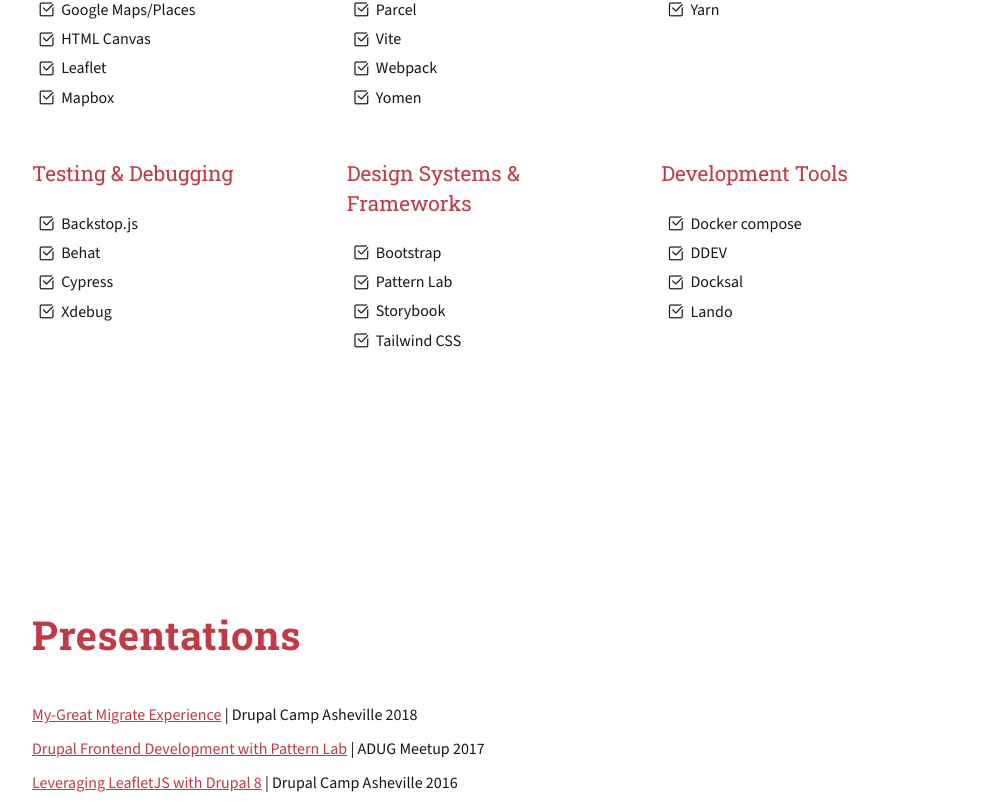
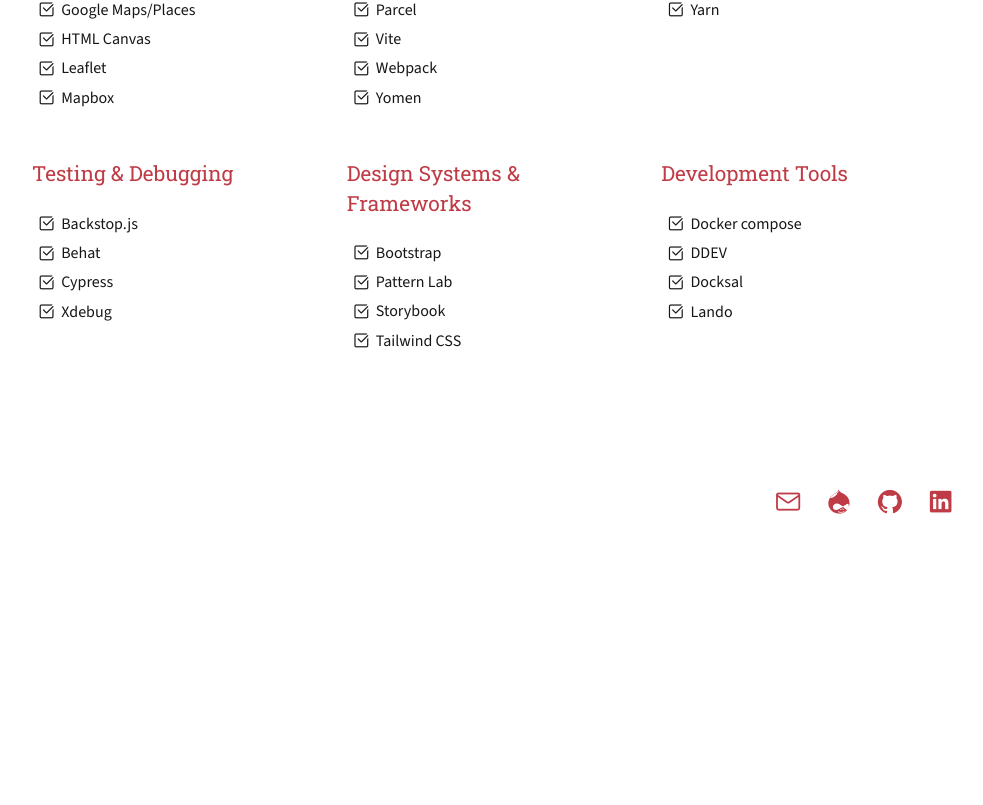
Before and after one commit to kalevitan/kylelevitan, a Next.js app: page / in a window 1280 px wide. Shown: the part 3042-3847 px from the top of the page, without its empty margins (144-1127 px from the left). After the commit the page ends 3581 px from the top, so only its background shows below. Built offline with nearby package versions, Linux system fonts and the light colour scheme.

Commit message:
Remove presentations, refine project descriptions

```diff
--- a/app/components/portfolio/projects.json
+++ b/app/components/portfolio/projects.json
@@ -32,17 +32,8 @@
     "link": "http://hencorepro.com/"
   },
   {
-    "name": "Craft Brew",
-    "description": "Craft Brew was a prototype web application that allowed users to search for breweries by city and state. Users can also view details about each brewery, including the brewery's name, address, phone number, and website.",
-    "features": [
-      "Design",
-      "Craft CMS Development"
-    ],
-    "image": "/projects/craft-brew.jpg"
-  },
-  {
     "name": "Trinity United Methodist Church",
-    "description": "Trinity United Methodist Church is a Drupal 7 website that provides information on the church's services and events.",
+    "description": "Trinity United Methodist Church's Drupal 7 website served as a hub for information about the church's services and events. I collaborated with the church to design and develop a complete branding package, including a logo, stationery, photography, and a website that aligned with their values and mission.",
     "features": [
       "Design",
       "Full-service Branding",
@@ -52,7 +43,7 @@
   },
   {
     "name": "Program Services",
-    "description": "Program Services is a Ruby on Rails application that provides quality continuing education courses for mental health professionals.",
+    "description": "Program Services is a Ruby on Rails application offering quality continuing education courses for mental health professionals. I contributed to the development of the website’s frontend, focusing on enhancing the user experience and ensuring an intuitive interface.",
     "features": [
       "Design",
       "Participatory Ruby on Rails Development"
@@ -69,23 +60,5 @@
       "Participatory Drupal 7 development"
     ],
     "image": "/projects/signtheagreement.jpg"
-  },
-  {
-    "name": "Deerwood Homeowners Association",
-    "description": "Deerwood Homeowners Association was a WordPress website that provided information on the association's services and events.",
-    "features": [
-      "Design",
-      "WordPress Development"
-    ],
-    "image": "/projects/deerwood.jpg"
-  },
-  {
-    "name": "Hogue Furniture Design",
-    "description": "Hogue Furniture Design was a Drupal 7 website that provided information on the company's furniture design services and products.",
-    "features": [
-      "Design Implementation",
-      "Drupal 7 Development"
-    ],
-    "image": "/projects/hoguesf.jpg"
   }
 ]
--- a/app/components/presentations.tsx
+++ /dev/null
@@ -1,17 +0,0 @@
-// components/Presentations.tsx
-import React from "react";
-
-const Presentations: React.FC = () => {
-  return(
-    <div className="layout">
-      <h2>Presentations</h2>
-       <ul className="presentations__links unstyled">
-        <li><a href="https://www.youtube.com/watch?v=8JLEYSqWKb0" rel="noreferrer" target="_blank" title="MyGreat Migrate Experience">My-Great Migrate Experience</a>&nbsp;<span>|&nbsp;Drupal Camp Asheville 2018</span></li>
-        <li><a href="https://www.meetup.com/asheville-drupal-user-group/events/243651675/" rel="noreferrer" target="_blank" title="Drupal Frontend Development with Pattern Lab">Drupal Frontend Development with Pattern Lab</a>&nbsp;<span>|&nbsp;ADUG Meetup 2017</span></li>
-        <li><a href="/presentations/leveraging-leafletjs-with-drupal8/index.html" rel="noreferrer" target="_blank" title="Leveraging LeafletJS with Drupal 8">Leveraging LeafletJS with Drupal 8</a>&nbsp;<span>|&nbsp;Drupal Camp Asheville 2016</span></li>
-      </ul>
-    </div>
-  )
-}
-
-export default Presentations;
--- a/app/page.tsx
+++ b/app/page.tsx
@@ -1,7 +1,6 @@
 import Header from "./components/header";
 import Section from "./components/section"
 import Credentials from "./components/credentials";
-import Presentations from "./components/presentations";
 import Menu from "./components/menu";
 import ThemeToggle from "./components/themetoggle";
 import dynamic from 'next/dynamic';
@@ -32,10 +31,6 @@
         <Section title="credentials">
           <Credentials/>
         </Section>
-
-        <Section title="presentations">
-          <Presentations/>
-        </Section>
       </main>
 
       <footer className="grid grid-cols-core py-4">
```
